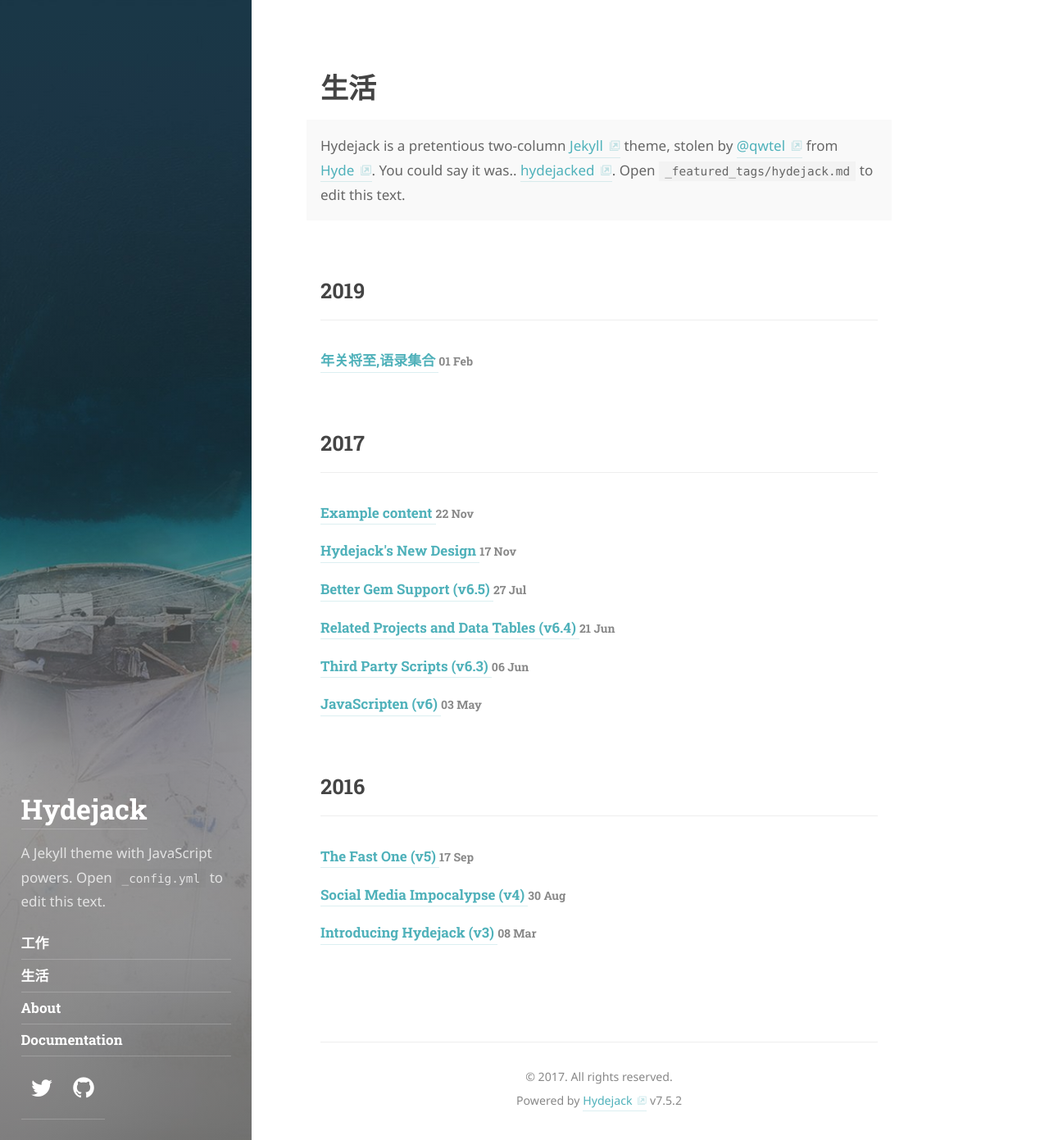
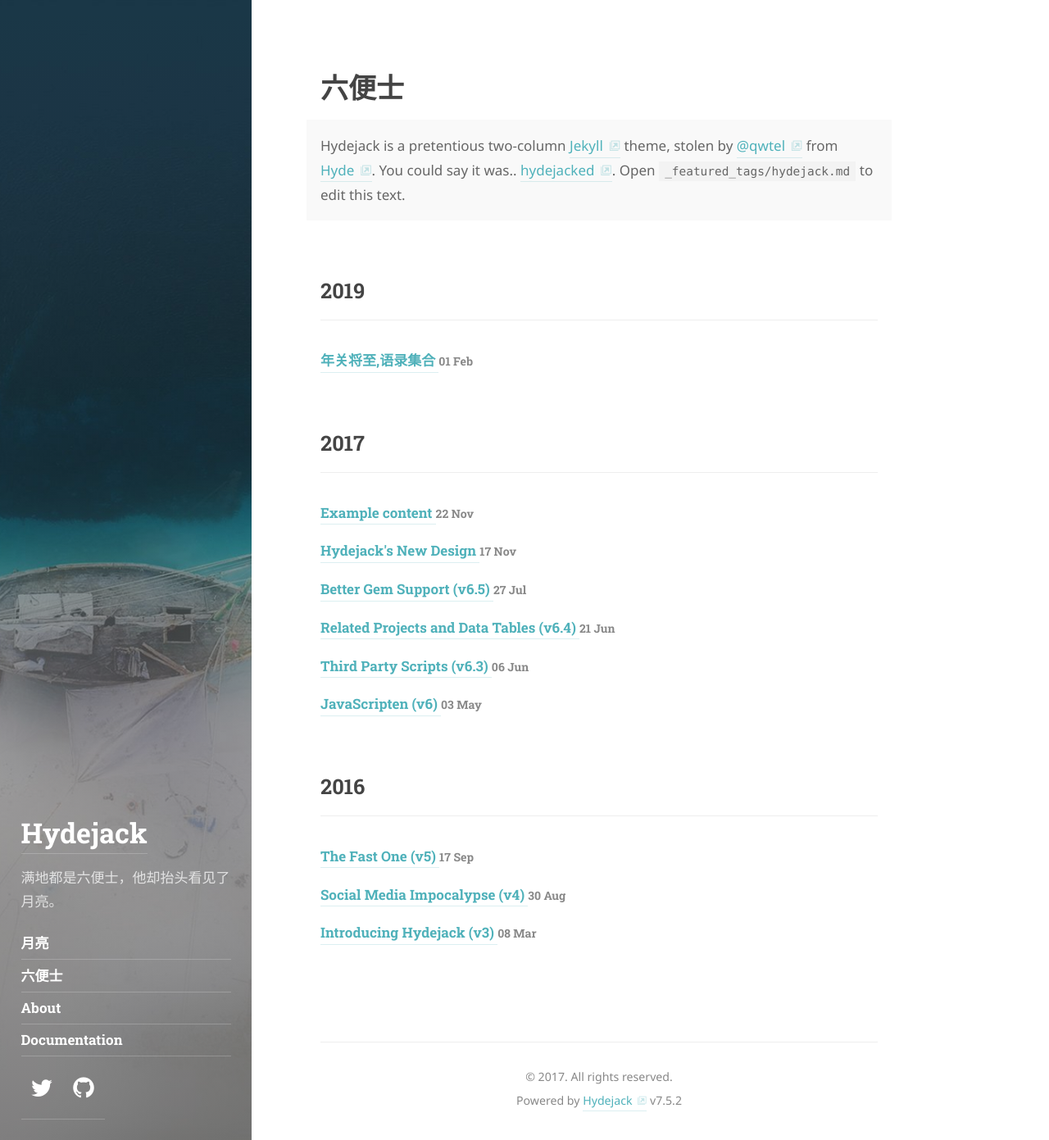
Before and after one commit to FunkyEric/FunkyEric.github.io, a Jekyll site: the page built from _featured_tags/hydejack.md, in a window 1280 px wide and 1391 px high. Shown: the whole window at 82% size. Built offline with Jekyll 4.4.1, drawn with Linux system fonts in a browser that asks for light colours; some web fonts are replaced.

Commit message:
new passage

```diff
--- a/_config.yml
+++ b/_config.yml
@@ -33,8 +33,7 @@
 
 # A shorter description for the sidebar.
 tagline:               >
-  A Jekyll theme with JavaScript powers.
-  Open `_config.yml` to edit this text.
+  满地都是六便士，他却抬头看见了月亮。
 
 # A list of keywords for your blog
 keywords:              []
--- a/_featured_tags/hyde.md
+++ b/_featured_tags/hyde.md
@@ -1,6 +1,6 @@
 ---
 layout: list
-title: 工作
+title: 月亮
 slug: hyde
 menu: true
 order: 1
--- a/_featured_tags/hydejack.md
+++ b/_featured_tags/hydejack.md
@@ -1,6 +1,6 @@
 ---
 layout: list
-title: 生活
+title: 六便士
 slug: hydejack
 menu: true
 order: 2
```
